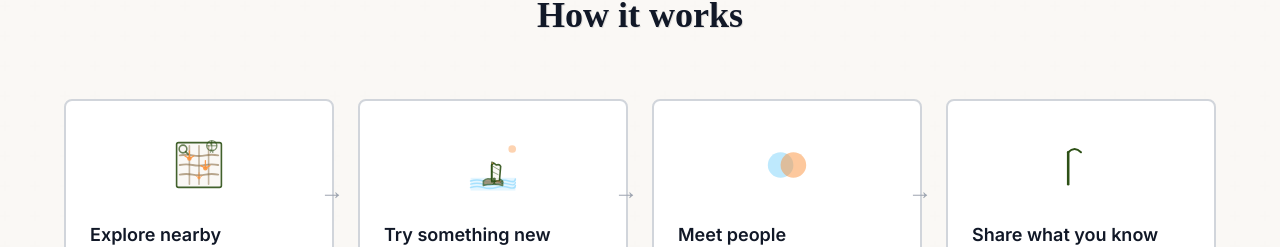
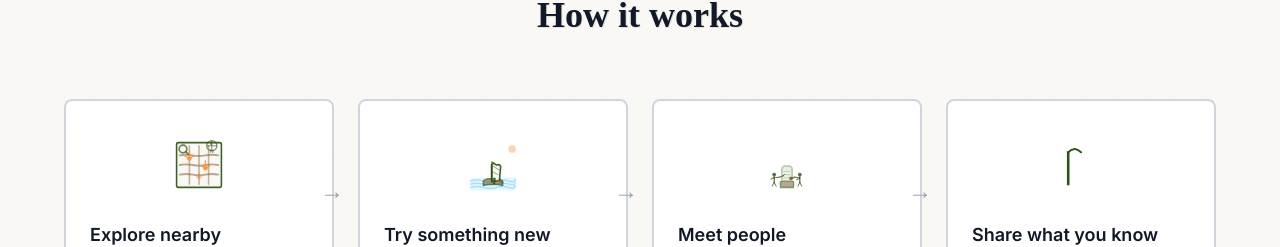
Before and after one commit to Dabble83/dabble-2, a Next.js app: page / in a window 1280 px wide. Shown: the part 929-1176 px from the top of the page. Built offline with nearby package versions, Linux system fonts and the light colour scheme.

Commit message:
Update Meet People icon to show two people building a wooden sculpture together

```diff
--- a/app/page.tsx
+++ b/app/page.tsx
@@ -249,8 +249,72 @@ export default function Home() {
           <div className="bg-white border-2 border-gray-300 rounded-lg p-6 relative">
             <div className="mb-4 h-20 flex items-center justify-center">
               <svg viewBox="0 0 100 100" className="w-16 h-16">
-                <circle cx="40" cy="50" r="20" fill="#7dd3fc" opacity="0.5"/>
-                <circle cx="60" cy="50" r="20" fill="#fb923c" opacity="0.5"/>
+                {/* Wooden sculpture base/stand - hand-drawn */}
+                <path
+                  d="M 40 75 L 40 85 L 60 85 L 60 75"
+                  fill="#8b6f47"
+                  opacity="0.6"
+                  stroke="#2d5016"
+                  strokeWidth="2.5"
+                  strokeLinejoin="round"
+                />
+
+                {/* Wooden sculpture - abstract form being built */}
+                <path
+                  d="M 42 55 Q 45 50 50 52 Q 55 50 58 55 L 58 75 L 42 75 Z"
+                  fill="#a8d5a3"
+                  opacity="0.3"
+                  stroke="#2d5016"
+                  strokeWidth="2.8"
+                  strokeLinejoin="round"
+                />
+                {/* Wood grain lines */}
+                <line x1="45" y1="60" x2="55" y2="60" stroke="#8b6f47" strokeWidth="1" opacity="0.4" strokeLinecap="round"/>
+                <line x1="45" y1="65" x2="55" y2="65" stroke="#8b6f47" strokeWidth="1" opacity="0.4" strokeLinecap="round"/>
+                <line x1="45" y1="70" x2="55" y2="70" stroke="#8b6f47" strokeWidth="1" opacity="0.4" strokeLinecap="round"/>
+
+                {/* Person 1 - on left, working on sculpture */}
+                <g transform="translate(30, 65)">
+                  {/* Head */}
+                  <circle cx="0" cy="0" r="3" fill="#2d5016" opacity="0.8"/>
+                  {/* Body */}
+                  <line x1="0" y1="3" x2="0" y2="12" stroke="#2d5016" strokeWidth="2" opacity="0.8" strokeLinecap="round"/>
+                  {/* Arms - one reaching toward sculpture */}
+                  <line x1="0" y1="5" x2="-5" y2="7" stroke="#2d5016" strokeWidth="1.5" opacity="0.8" strokeLinecap="round"/>
+                  <line x1="0" y1="5" x2="8" y2="4" stroke="#2d5016" strokeWidth="1.5" opacity="0.8" strokeLinecap="round"/>
+                  {/* Legs */}
+                  <line x1="0" y1="12" x2="-3" y2="18" stroke="#2d5016" strokeWidth="1.5" opacity="0.8" strokeLinecap="round"/>
+                  <line x1="0" y1="12" x2="3" y2="18" stroke="#2d5016" strokeWidth="1.5" opacity="0.8" strokeLinecap="round"/>
+
+                  {/* Tool/chisel in hand */}
+                  <line x1="8" y1="4" x2="14" y2="2" stroke="#8b6f47" strokeWidth="2" opacity="0.9" strokeLinecap="round"/>
+                  <line x1="14" y1="2" x2="16" y2="0" stroke="#2d5016" strokeWidth="1.5" opacity="0.9" strokeLinecap="round"/>
+                </g>
+
+                {/* Person 2 - on right, holding/sculpting */}
+                <g transform="translate(70, 65)">
+                  {/* Head */}
+                  <circle cx="0" cy="0" r="3" fill="#2d5016" opacity="0.8"/>
+                  {/* Body */}
+                  <line x1="0" y1="3" x2="0" y2="12" stroke="#2d5016" strokeWidth="2" opacity="0.8" strokeLinecap="round"/>
+                  {/* Arms - both reaching toward sculpture */}
+                  <line x1="0" y1="5" x2="-8" y2="4" stroke="#2d5016" strokeWidth="1.5" opacity="0.8" strokeLinecap="round"/>
+                  <line x1="0" y1="6" x2="-5" y2="8" stroke="#2d5016" strokeWidth="1.5" opacity="0.8" strokeLinecap="round"/>
+                  {/* Legs */}
+                  <line x1="0" y1="12" x2="-3" y2="18" stroke="#2d5016" strokeWidth="1.5" opacity="0.8" strokeLinecap="round"/>
+                  <line x1="0" y1="12" x2="3" y2="18" stroke="#2d5016" strokeWidth="1.5" opacity="0.8" strokeLinecap="round"/>
+
+                  {/* Tool/mallet in hand */}
+                  <line x1="-8" y1="4" x2="-14" y2="6" stroke="#8b6f47" strokeWidth="2.5" opacity="0.9" strokeLinecap="round"/>
+                  <circle cx="-14" cy="6" r="2" fill="#8b6f47" opacity="0.9" stroke="#2d5016" strokeWidth="1"/>
+                </g>
+
+                {/* Wood chips/shavings - scattered around */}
+                <g opacity="0.5">
+                  <path d="M 25 70 L 27 68 L 29 70 Z" fill="#8b6f47" opacity="0.6"/>
+                  <path d="M 65 72 L 67 70 L 69 72 Z" fill="#8b6f47" opacity="0.6"/>
+                  <path d="M 35 80 L 37 78 L 39 80 Z" fill="#8b6f47" opacity="0.6"/>
+                </g>
               </svg>
             </div>
             <h3 className="text-lg font-semibold mb-2 text-gray-900">Meet people</h3>
```
